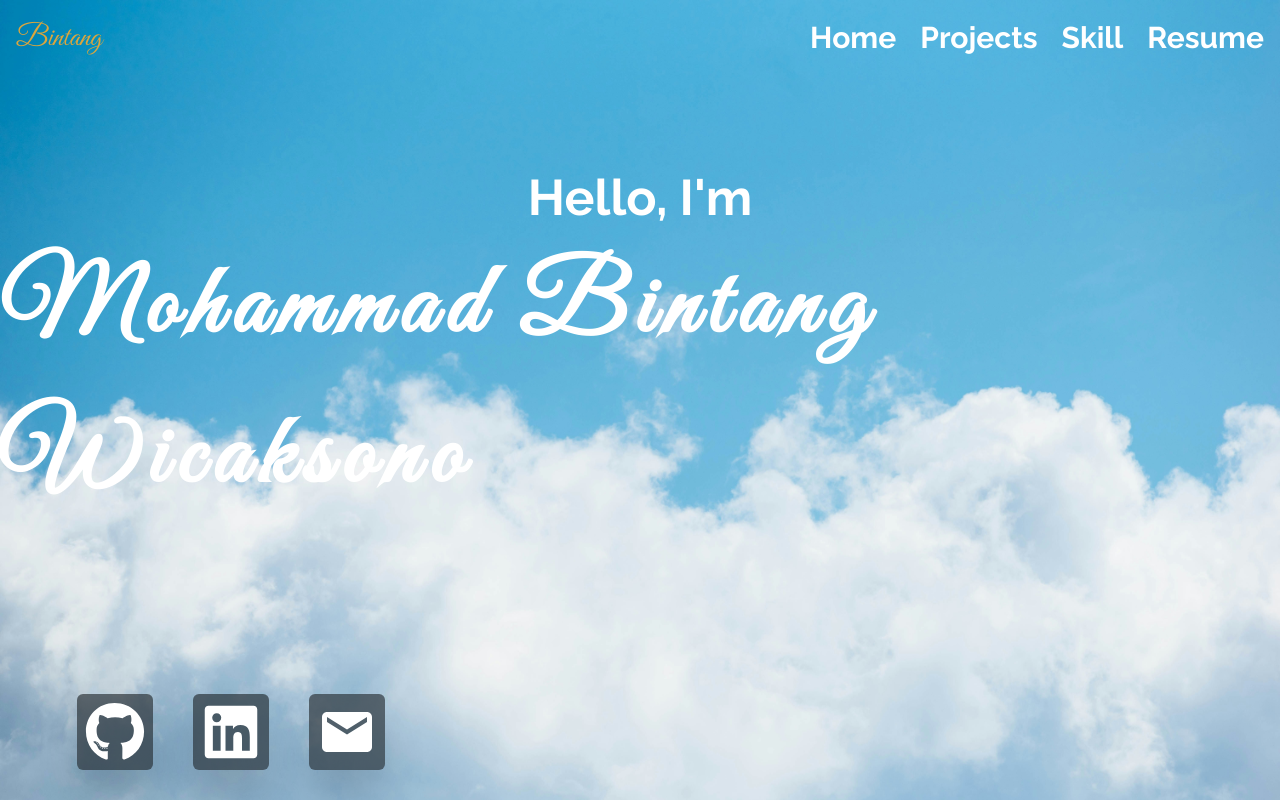
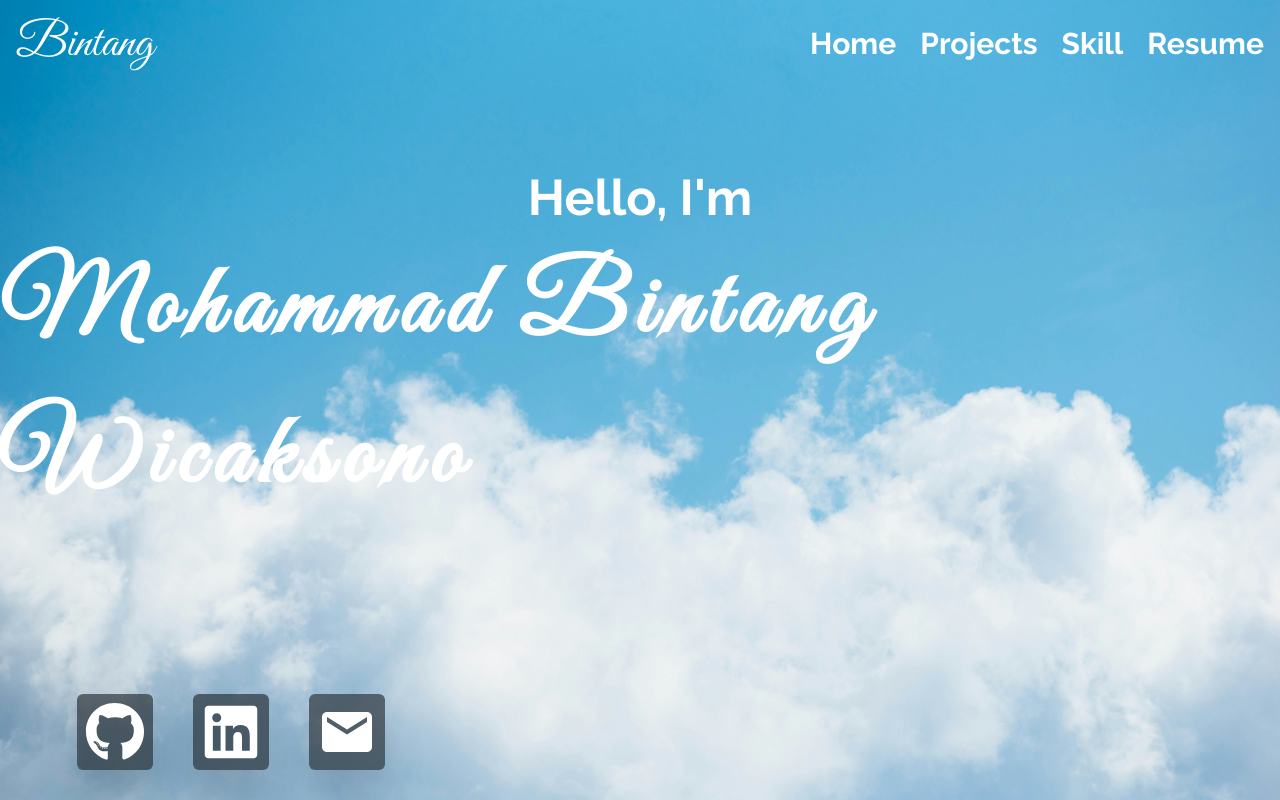
Before and after one commit to mbintangw/PortofolioWebsite, a React (Vite) app: page / in a window 1280 px wide. Built offline with nearby package versions, Linux system fonts and the light colour scheme.

Commit message:
style : change size logo and fixed navbar

```diff
--- a/src/Components/Navbar.tsx
+++ b/src/Components/Navbar.tsx
@@ -2,10 +2,10 @@ import { Link } from "react-scroll";
 
 const Navbar = () => {
   return (
-    <nav className="fixed z-50 w-full">
+    <nav className=" z-50 w-full  fixed">
       <div className=" flex items-center justify-between px-4 py-5 mx-auto">
         <div>
-          <h1 className="font-signature text-3xl text-[#DCA63D]">Bintang</h1>
+          <h1 className="font-signature text-5xl text-white">Bintang</h1>
         </div>
         <ul className="flex gap-6 justify-end items-center flex-1 font-bold text-3xl text-white [&>li]:cursor-pointer">
           <li>
```
